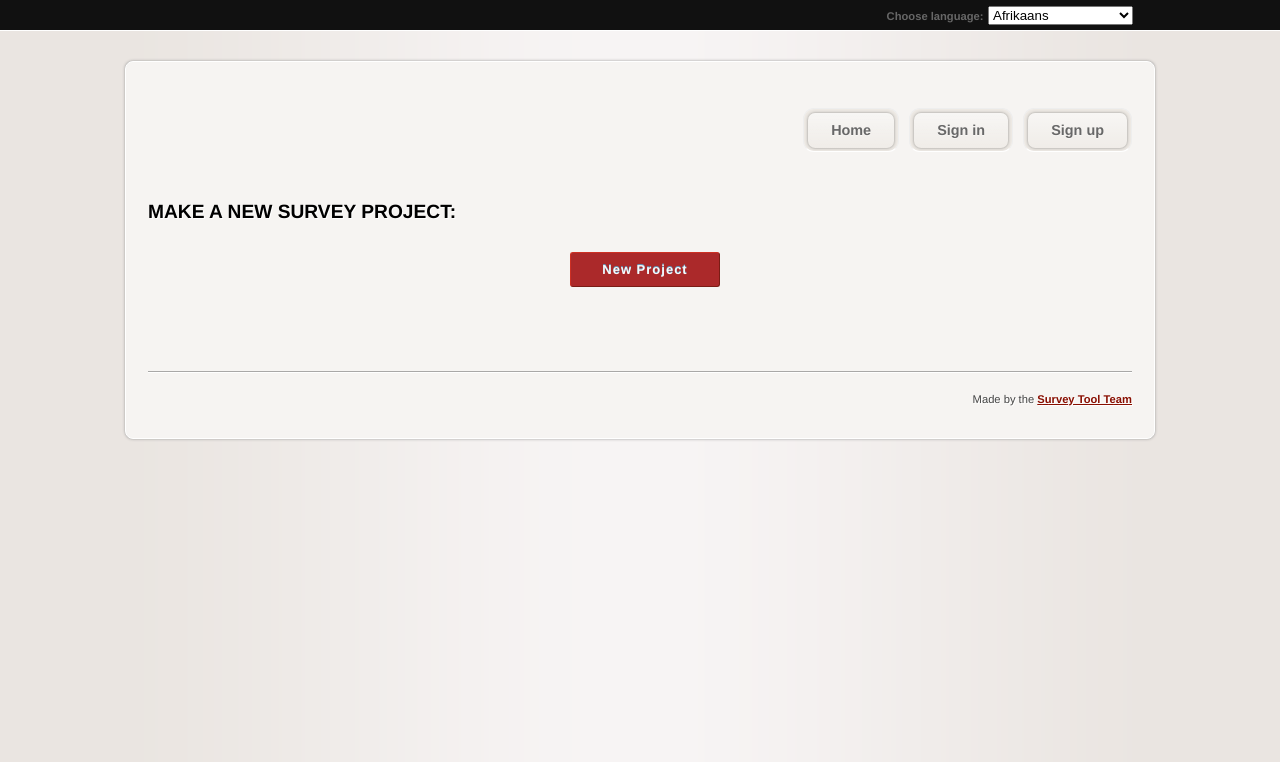
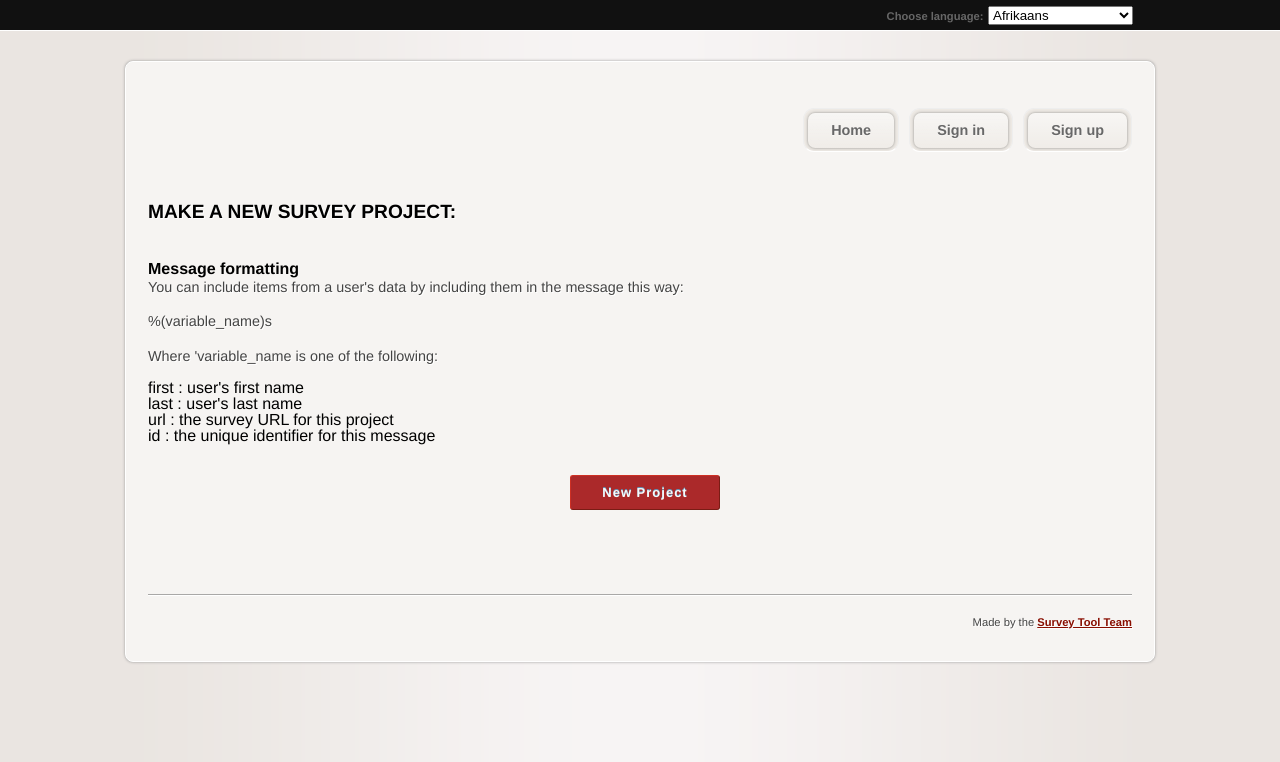
Before and after one commit to adamfeuer/surveytool, a Django app: template templates/sms/new_project.html in a window 1280 px wide. Shown: the top 762 px of the page. Run offline with Django 3.2, Linux system fonts and the light colour scheme; the template is opened without the code that fills it, so the values that code supplies are empty; some web fonts are replaced.

Commit message:
added variable interpolation to sms message generation

```diff
--- a/templates/sms/edit_project.html
+++ b/templates/sms/edit_project.html
@@ -11,6 +11,8 @@
     {% endif %}
 
     <h3>{% trans "Edit Survey Project:" %}</h3>
+
+     {% include "sms/message-formatting.html" %}
 
      <form action="/sms/save_project" method="post">
        {% csrf_token %}
--- /dev/null
+++ b/templates/sms/message-formatting.html
@@ -0,0 +1,12 @@
+<p>&nbsp;</p>
+<strong>Message formatting</strong>
+<p>You can include items from a user's data by including them in the message this way:</p>
+<p>%(variable_name)s</p>
+<p>Where 'variable_name is one of the following:
+   <ul>
+      <li>first : user's first name</li>
+      <li>last : user's last name</li>
+      <li>url : the survey URL for this project</li>
+      <li>id : the unique identifier for this message</li>
+    <ul>
+</p>
--- a/templates/sms/new_project.html
+++ b/templates/sms/new_project.html
@@ -12,6 +12,8 @@
 
     <h3>{% trans "Make a new survey project:" %}</h3>
 
+     {% include "sms/message-formatting.html" %}
+
      <form action="/sms/new_project" method="post">
        {% csrf_token %}
        {{ form.as_p }}
```
Also changed, not shown: sms/MessageGenerator.py (+7 -3 lines).
